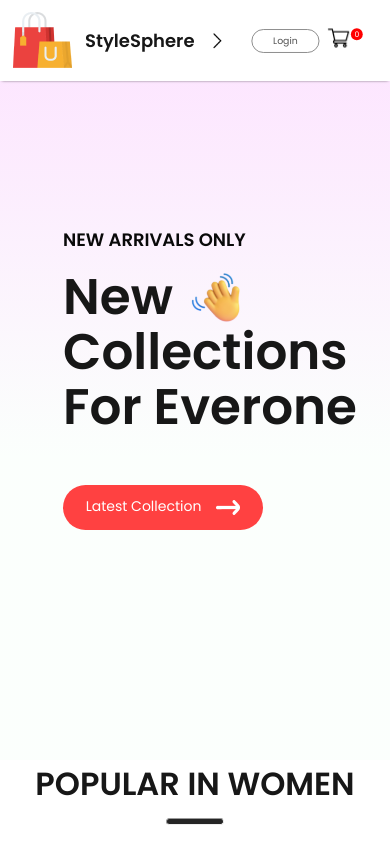
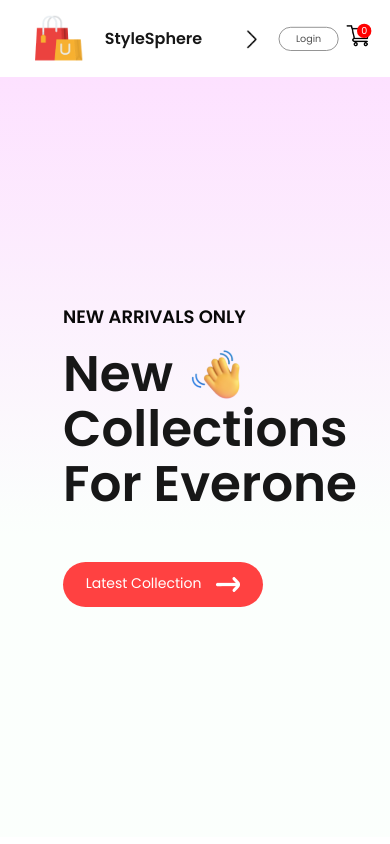
Before and after one commit to yugaldhiman/E-Commerce, a React (Vite) app: page / in a window 390 px wide. Shown: the top 844 px of the page. Built offline with nearby package versions, Linux system fonts and the light colour scheme.

Commit message:
change css code

```diff
--- a/src/Component/Navbar/navbar.css
+++ b/src/Component/Navbar/navbar.css
@@ -179,28 +179,23 @@
     }
 } */
 
-
-
-/* Navbar Styling */
 .navbar {
     display: flex;
-    justify-content: space-between;
+    justify-content: space-around;
     align-items: center;
-    padding: 16px 30px;
+    padding: 16px;
     box-shadow: 0px 1px 3px -2px black;
-    position: fixed;
-    width: 100%;
-    top: 0;
-    background: #fff;
-    z-index: 1000;
 }
 
 .nav-logo {
     display: flex;
     align-items: center;
     gap: 10px;
+}
+
+.nav-logo {
     color: #171717;
-    font-size: 22px;
+    font-size: 25px;
     font-weight: 600;
     text-decoration: none;
 }
@@ -243,84 +238,93 @@
 }
 
 .nav-login-cart button {
-    width: 90px;
-    height: 30px;
+    width: 107px;
+    height: 35px;
     outline: none;
     border: 1px solid #7a7a7a;
-    border-radius: 50px;
+    border-radius: 75px;
     color: #515151;
-    font-size: 12px;
+    font-size: 14px;
     font-weight: 400;
     background: white;
     cursor: pointer;
 }
 
 .nav-login-cart img {
-    height: 25px;
+    height: 30px;
+}
+
+.nav-login-cart button:active {
+    background: #f3f3f3;
 }
 
 .nav-cart-count {
-    height: 16px;
-    width: 16px;
-    font-size: 10px;
+    height: 18px;
+    width: 18px;
+    font-size: 12px;
     border-radius: 50%;
     background-color: red;
     color: white;
     display: flex;
     align-items: center;
     justify-content: center;
-    position: relative;
-    top: -8px;
-    left: -8px;
+    margin-top: -20px;
+    margin-left: -27px;
 }
 
 .nav-drop-down {
     display: none;
-    cursor: pointer;
 }
 
-/* Responsive Design */
-@media (max-width: 1024px) {
+@media(max-width :1024px) {
     .navbar {
-        padding: 15px 20px;
+        padding: 15px 30px;
     }
 
     .nav-menu {
-        gap: 12px;
-        font-size: 13px;
+        gap: 20px;
+        font-size: 14px;
     }
 
     .nav-login-cart button {
-        width: 85px;
-        font-size: 12px;
+        width: 80px;
+        height: 35px;
+        font-size: 14px;
+    }
+
+    .nav-login-cart img {
+        width: 30px;
+    }
+
+    .nav-cart-count {
+        width: 18px;
+        height: 18px;
     }
 }
 
-@media (max-width: 800px) {
+@media(max-width:800px) {
     .navbar {
-        padding: 10px 15px;
+        padding: 10px 0px;
     }
 
     .nav-drop-down {
         display: block;
-        width: 25px;
-        transform: rotate(-90deg);
+        width: 30px;
+        rotate: -90deg;
         transition: 0.5s;
     }
 
     .nav-menu {
         display: none;
-        flex-direction: column;
+        height: 80px;
+        width: 100%;
         position: absolute;
-        top: 55px;
-        left: 0;
-        width: 100%;
+        justify-content: center;
         background: white;
-        padding: 8px 0;
-        text-align: center;
+        top: 50px;
     }
 
-    .nav-menu.nav-menu-visible {
+    .nav-menu-visble {
         display: flex;
     }
 
@@ -329,33 +333,35 @@
     }
 }
 
-@media (max-width: 500px) {
+@media (max-width:500px) {
     .navbar {
-        padding: 8px 10px;
+        padding: 6px 10px;
+        gap: 0;
+        width: 100%;
     }
 
     .nav-logo {
-        font-size: 18px;
+        transform: scale(0.8);
     }
 
     .nav-menu {
-        top: 45px;
+        height: 60px;
+        top: 50px;
+        font-size: 12px;
+        gap: 10px;
+    }
+
+    .nav-login-cart {
+        transform: scale(0.8);
+    }
+
+    .nav-login-cart button {
+        width: 75px;
+        height: 30px;
         font-size: 12px;
     }
 
-    .nav-login-cart {
-        transform: scale(0.85);
-    }
-
-    .nav-login-cart button {
-        width: 80px;
-        height: 28px;
-        font-size: 11px;
-    }
-
-    .nav-cart-count {
-        width: 14px;
-        height: 14px;
-        font-size: 9px;
+    .nav-drop-down.open {
+        transform: rotate(90deg);
     }
 }
```
